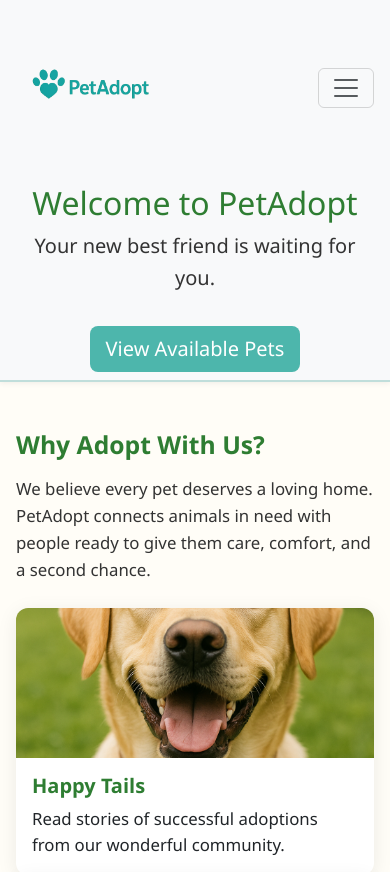
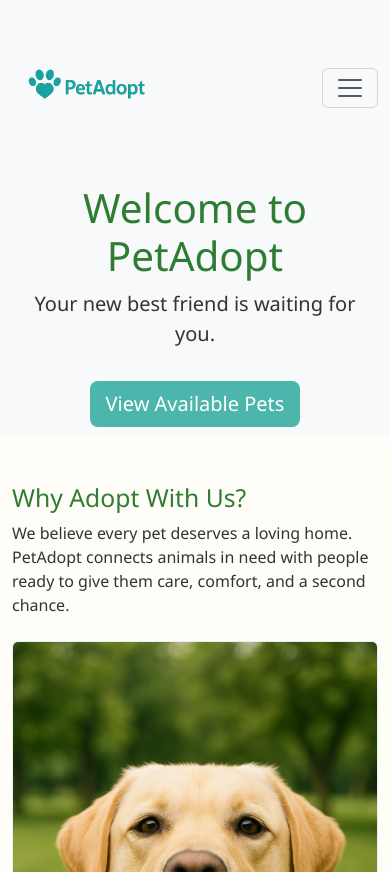
Before and after one commit to Brandonj171/PetAdoptionSite, a PHP site: page / in a window 390 px wide. Shown: the top 872 px of the page. Run offline with PHP 8.4, Linux system fonts and the light colour scheme.

Commit message:
Update style.css

```diff
--- a/pet_adopt/css/style.css
+++ b/pet_adopt/css/style.css
@@ -2,66 +2,31 @@ body {
     background-color: #fffdf7;
     color: #333;
     font-family: 'Segoe UI', sans-serif;
-  line-height: 1.6;
-  scroll-behavior: smooth;
   }
 
   header, footer {
     background-color: #e0f2f1;
-  border-bottom: 2px solid #c0dedb;
-  box-shadow: 0 2px 5px rgba(0, 0, 0, 0.05);
-}
-
-footer {
-  border-top: 2px solid #c0dedb;
-  font-size: 0.9rem;
-  color: #555;
   }
 
   h1, h2, h5 {
     color: #2e7d32;
-  font-weight: 700;
   }
 
   .btn-primary {
     background-color: #4db6ac;
     border: none;
-  transition: background-color 0.3s ease, transform 0.2s ease;
   }
 
   .btn-primary:hover {
     background-color: #42988d;
-  transform: translateY(-2px);
   }
 
   .card {
-  border: none;
-  border-radius: 12px;
-  box-shadow: 0 4px 20px rgba(0, 0, 0, 0.08);
-  transition: transform 0.3s ease;
-}
-
-.card:hover {
-  transform: scale(1.02);
-}
-
-.card-img-top {
-  border-top-left-radius: 12px;
-  border-top-right-radius: 12px;
-  height: 200px;
-  object-fit: cover;
-  object-position: 20% center;
+    border: 1px solid #e0f2f1;
   }
 
   .card-title {
     color: #2e7d32;
-  font-weight: 600;
-}
-
-.navbar-light .navbar-nav .nav-link {
-  color: #333;
-  padding: 0.5rem 1rem;
-  transition: color 0.3s ease;
   }
 
   .navbar-light .navbar-nav .nav-link.active,
@@ -69,27 +34,3 @@ h1, h2, h5 {
     color: #ff7043;
     font-weight: 600;
   }
-
-@media (max-width: 768px) {
-  h1.display-2 {
-    font-size: 2rem;
-  }
-
-  .card-img-top {
-    height: 150px;
-  }
-}
-
-.container {
-  padding-left: 1rem;
-  padding-right: 1rem;
-}
-
-main h2 {
-  margin-bottom: 1rem;
-}
-
-main p {
-  font-size: 1.05rem;
-  margin-bottom: 1.5rem;
-}
```
Lines whose indentation alone changed are shown as unchanged.
